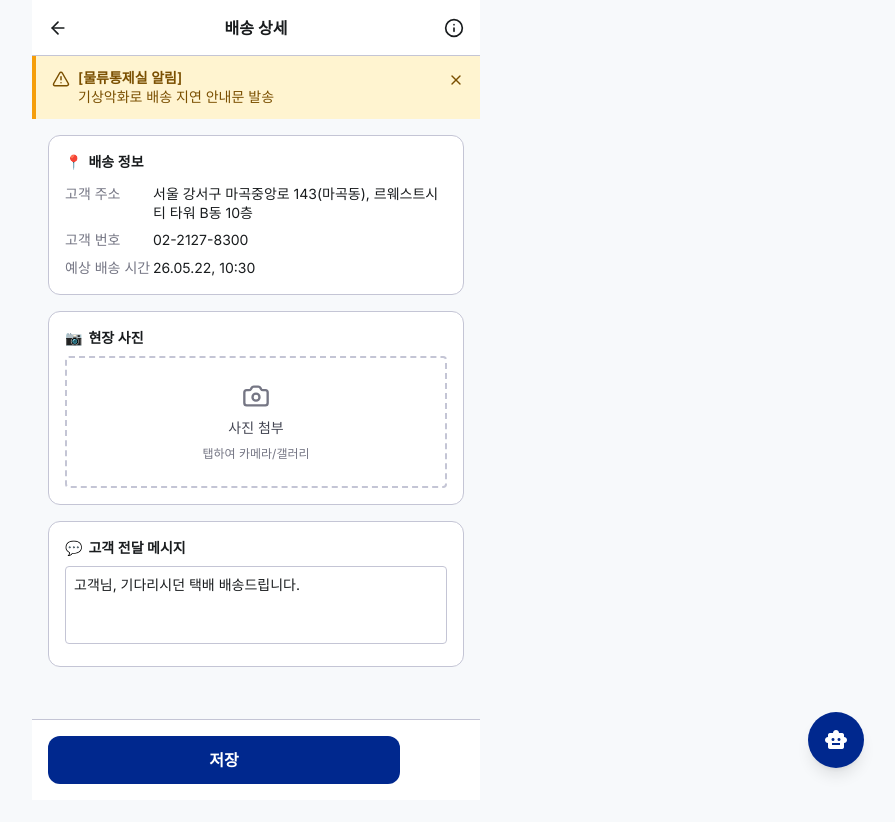
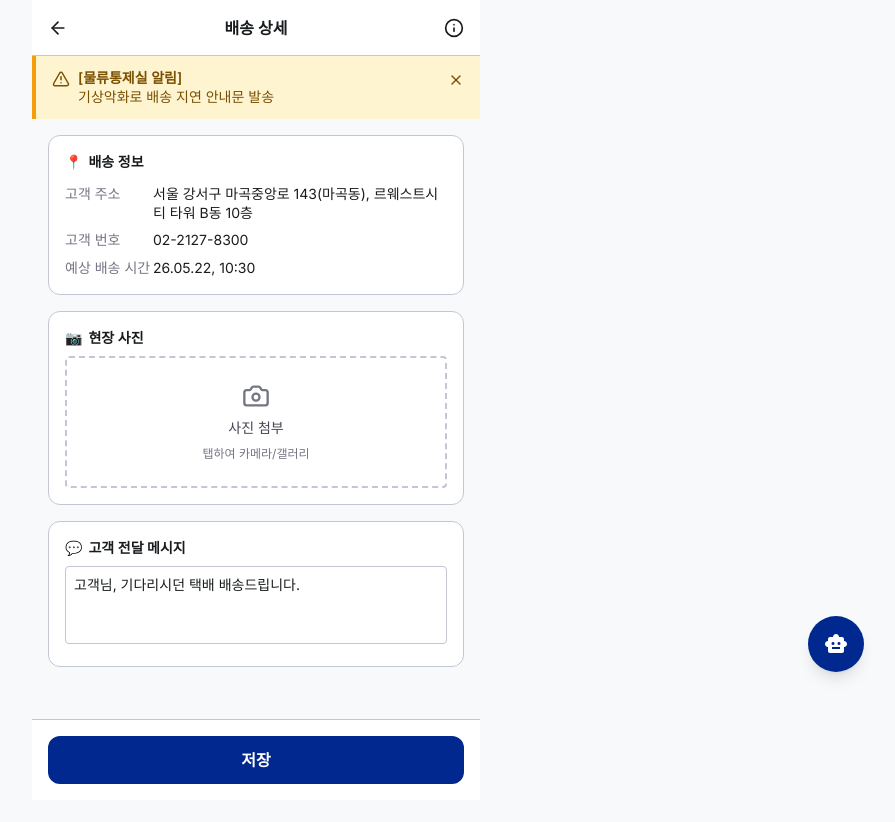
Before and after one commit to MelRanG/Manual-automation, a React (Vite) app in the folder frontend/: page /demo-widget-after in a window 1280 px wide. Shown: the top 822 px of the page, without its empty margins (384-1279 px from the left). Built offline with nearby package versions, Linux system fonts and the light colour scheme; a web font is replaced by a local one.

Commit message:
fix(demo-widget): always full-width save button and lift chat button clear of save bar

```diff
--- a/frontend/src/pages/DemoWidget.tsx
+++ b/frontend/src/pages/DemoWidget.tsx
@@ -9,10 +9,9 @@ export interface DemoWidgetProps {
   allowAllReasons: boolean
   onSaveBehavior: "none" | "weather-modal"
   showEtcInput: boolean
-  reserveSpaceForChat: boolean
 }
 
-export function DemoWidget({ allowAllReasons, onSaveBehavior, showEtcInput, reserveSpaceForChat }: DemoWidgetProps) {
+export function DemoWidget({ allowAllReasons, onSaveBehavior, showEtcInput }: DemoWidgetProps) {
   const [toastOpen, setToastOpen] = useState(false)
   const [message, setMessage] = useState(DEFAULT_MESSAGE)
   const [photoUrl, setPhotoUrl] = useState<string | null>(null)
@@ -281,7 +280,7 @@ export function DemoWidget({ allowAllReasons, onSaveBehavior, showEtcInput, rese
         </main>
 
         {/* 하단 sticky 저장 버튼 */}
-        <div className={`sticky bottom-0 z-40 bg-white border-t border-[#c4c5d5] p-4 ${reserveSpaceForChat ? "pr-20" : ""}`}>
+        <div className="sticky bottom-0 z-40 bg-white border-t border-[#c4c5d5] p-4">
           <button
             type="button"
             onClick={handleSave}
@@ -356,7 +355,7 @@ export function DemoWidget({ allowAllReasons, onSaveBehavior, showEtcInput, rese
         <button
           type="button"
           onClick={() => setChatOpen(true)}
-          className={`fixed ${reserveSpaceForChat ? "bottom-8" : "bottom-24"} right-8 z-50 w-14 h-14 rounded-full bg-[#00288e] text-white shadow-lg hover:bg-[#1e40af] transition-all hover:scale-105 flex items-center justify-center`}
+          className="fixed bottom-32 right-8 z-50 w-14 h-14 rounded-full bg-[#00288e] text-white shadow-lg hover:bg-[#1e40af] transition-all hover:scale-105 flex items-center justify-center"
           aria-label="챗봇 열기"
         >
           <span
--- a/frontend/src/pages/DemoWidgetAfter.tsx
+++ b/frontend/src/pages/DemoWidgetAfter.tsx
@@ -1,5 +1,5 @@
 import { DemoWidget } from "./DemoWidget"
 
 export function DemoWidgetAfter() {
-  return <DemoWidget allowAllReasons={true} onSaveBehavior="weather-modal" showEtcInput={true} reserveSpaceForChat={true} />
+  return <DemoWidget allowAllReasons={true} onSaveBehavior="weather-modal" showEtcInput={true} />
 }
--- a/frontend/src/pages/DemoWidgetBefore.tsx
+++ b/frontend/src/pages/DemoWidgetBefore.tsx
@@ -1,5 +1,5 @@
 import { DemoWidget } from "./DemoWidget"
 
 export function DemoWidgetBefore() {
-  return <DemoWidget allowAllReasons={false} onSaveBehavior="none" showEtcInput={false} reserveSpaceForChat={false} />
+  return <DemoWidget allowAllReasons={false} onSaveBehavior="none" showEtcInput={false} />
 }
```
